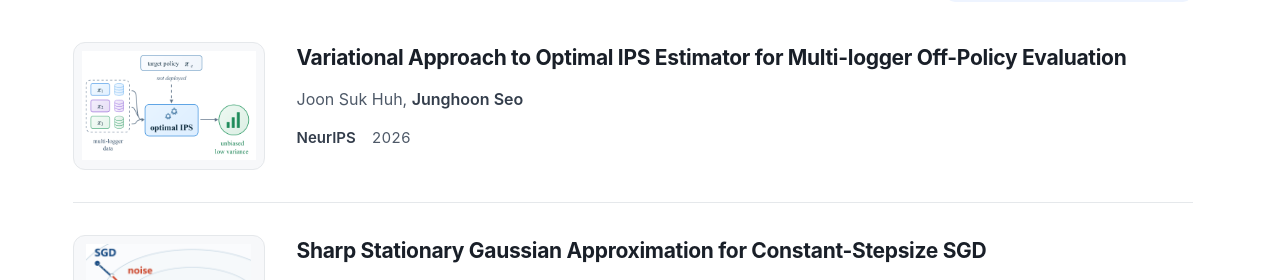
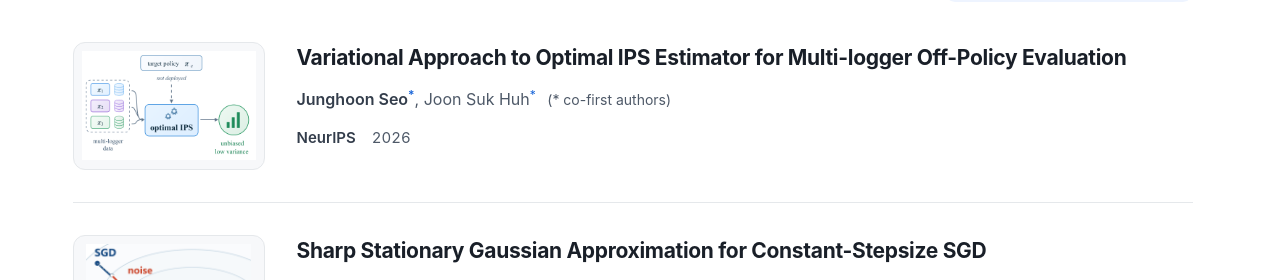
Before and after one commit to mikigom/mikigom.github.io, a Jekyll site: the page built from index.md, in a window 1280 px wide and 1400 px high, scrolled down 1644 px. Shown: the part 170-450 px from the top of the window. Built offline with Jekyll 4.4.1, drawn with Linux system fonts in a browser that asks for light colours; some of the changed text lies outside the part shown.

Commit message:
Mark co-first authors and list Junghoon first for optimal IPS

```diff
--- a/assets/cv.css
+++ b/assets/cv.css
@@ -165,6 +165,8 @@ main:focus { outline: none; }
 .pub-text h3 { margin: 0; max-width: 68ch; }
 .pub-authors { margin-top: 12px; max-width: 85ch; color: var(--muted); font-size: 1rem; line-height: 1.75; }
 .pub-authors .author-self { color: var(--body); font-weight: 600; }
+.pub-authors sup { color: var(--blue); font-size: 0.75em; line-height: 0; }
+.pub-authors .pub-contribution { display: inline-block; margin-left: 0.5em; font-size: 0.875em; }
 .venue-row { display: flex; flex-wrap: wrap; align-items: center; gap: 4px 16px; margin-top: 12px; font-size: 0.9375rem; }
 .venue-tag { color: var(--body); font-weight: 600; }
 .year { color: var(--muted); font-variant-numeric: tabular-nums; }
--- a/index.md
+++ b/index.md
@@ -117,7 +117,7 @@ show_title: false
   </div>
   <div class="pub-text">
     <h3>Variational Approach to Optimal IPS Estimator for Multi-logger Off-Policy Evaluation</h3>
-    <p class="pub-authors">Joon Suk Huh, <span class="author-self">Junghoon Seo</span></p>
+    <p class="pub-authors"><span class="author-self">Junghoon Seo<sup>*</sup></span>, Joon Suk Huh<sup>*</sup> <span class="pub-contribution">(* co-first authors)</span></p>
     <div class="venue-row">
       <span class="venue-tag">NeurIPS</span>
       <span class="year">2026</span>
@@ -268,7 +268,7 @@ show_title: false
   </div>
   <div class="pub-text">
     <h3>Posture-Informed Muscular Force Learning for Robust Hand Pressure Estimation</h3>
-    <p class="pub-authors"><span class="author-self">Junghoon Seo</span>, Kyungjin Seo, Hanseok Jeong, Sangpil Kim, Sang Ho Yoon</p>
+    <p class="pub-authors"><span class="author-self">Junghoon Seo<sup>*</sup></span>, Kyungjin Seo<sup>*</sup>, Hanseok Jeong, Sangpil Kim, Sang Ho Yoon <span class="pub-contribution">(* co-first authors)</span></p>
     <div class="venue-row">
       <span class="venue-tag">NeurIPS</span>
       <span class="year">2024</span>
```
